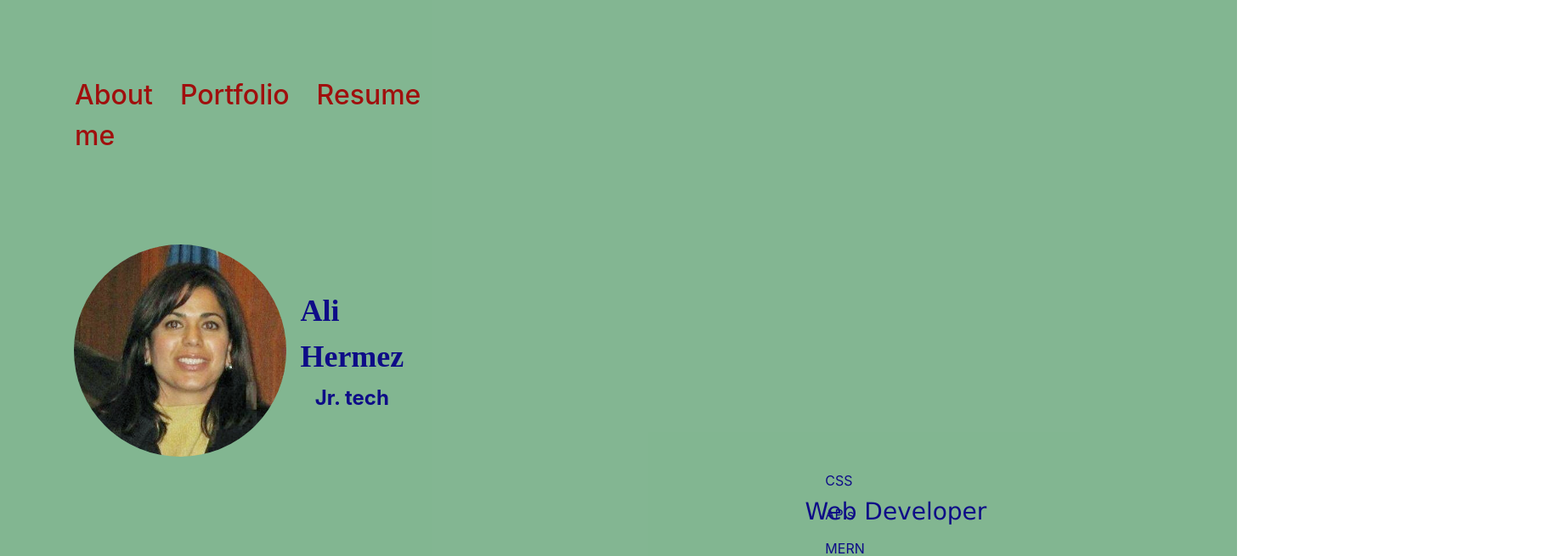
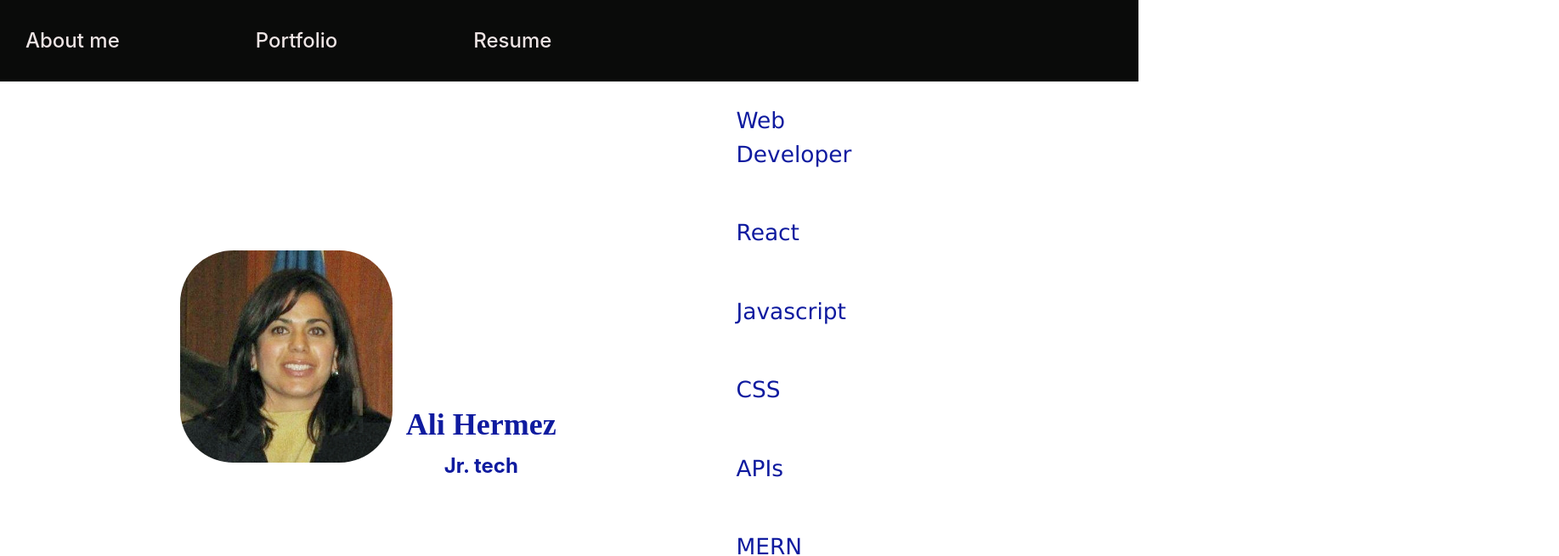
Before and after one commit to ahermez/react-portfolio, a React (Vite) app: page / in a window 1280 px wide. Shown: the top 655 px of the page at 85% size, 1835 px wide, since content can reach past the window. Built offline with nearby package versions, Linux system fonts and the light colour scheme.

Commit message:
main pages changes to design

```diff
--- a/src/components/about/about.css
+++ b/src/components/about/about.css
@@ -1,15 +1,17 @@
 .container {
   display: flex;
   flex-direction: row;
-  justify-content: pace-around;
-  margin-top: 200px;
-  padding-right: 300px;
-  padding-left: 200px;
+  justify-content: space-evenly;
+
+  /* background-image: url('path_to_your_image.jpg');
+  background-size: cover;
+  background-position: center;  */
 }
 .avatar {
-  border-radius: 50%;
+  border-radius: 25%;
   width: 250px;
   height: 250px;
+  margin-top: -200px;
 }
 .avatar-header {
   display: flex;
@@ -17,20 +19,21 @@
   justify-content: center;
   align-items: center;
   position: relative;
-  right: 40em;
+  margin-top: -300px;
 }
 .skills {
   flex-direction: column;
   justify-content: left;
+  display: flex;
   text-align: left;
-  font-size: 1.75em;
+  font-size: 1.65em;
   font-family: Verdana, sans-serif;
-  font-weight: 450;
-  float: left;
+  font-weight: 500;
+  /* float: left; */
   width: 50%;
   position: relative;
-  left: 15em;
-  margin-bottom: 5px;
+  /* left: 25em; */
+  /* margin-bottom: 5px; */
 }
 
 /* Clear floats after the columns */
--- a/src/components/about/index.jsx
+++ b/src/components/about/index.jsx
@@ -12,10 +12,10 @@ const About = () => {
             <span id="jobTitle"> {"Jr. tech"}</span>
           </div>
         </div>
+        <Skills />
       </section>
 
       <Contact />
-      <Skills />
     </div>
   );
 };
@@ -27,8 +27,6 @@ const Skills = () => {
         <p>{"Web Developer"}</p>
         <p>{"React"}</p>
         <p>{"Javascript"}</p>
-        </div>
-<div className="skills-second">
         <p>{"CSS"}</p>
         <p>{"APIs"}</p>
         <p>{"MERN"}</p>
@@ -38,9 +36,6 @@ const Skills = () => {
         <p>{"Node"}</p>
         <p>{"Mongoose"}</p>
         <p>{"MongoDB"}</p>
-        </div>
-
-        <div className="skills-third">
         <p>{"GraphQL"}</p>
         <p>{"Express"}</p>
         <p>{"SQL"}</p>
--- a/src/components/footer/footer.css
+++ b/src/components/footer/footer.css
@@ -2,7 +2,7 @@
     display: flex;
     justify-content: center;
     align-items: center;
-    padding: 2.5rem;
+    padding: 2.0rem;
     background-color: #34313165;
     margin-top: 0px;
     height: 0vh;
--- a/src/components/root/index.jsx
+++ b/src/components/root/index.jsx
@@ -27,16 +27,14 @@ const Root = () => {
             <span>Portfolio</span>
           </Link>
         </li>
-
         <li className="navItem">
           <a className="downloadButton" href={pdf} download>
             Resume
           </a>
         </li>
-        <div>
-          <Outlet />
-        </div>
       </ul>
+
+      <Outlet />
     </span>
   );
 };
--- a/src/components/root/root.css
+++ b/src/components/root/root.css
@@ -4,23 +4,25 @@ header{
     font-size: 4.2em;
     font-weight: 500;
     font-family: inherit;
-    background-color: #2d72e0;
+    background-color: #111503;
     background-color: #f3f5f78e;
     text-align: center;
 }
 
 .navBar {
     display: flex;
-    gap: 2rem;
+    gap: 10rem;
     width: 100%;
-    padding: 5.5rem;
+    padding: 2.5rem;
     margin-top: 0;
-    margin-bottom: 10;
-    background-color: rgba(80, 152, 101, 0.71);
+    margin-bottom: 0;
+    background-color: rgb(10, 11, 10);
+    padding: 30px;
 }
 
 .navItem {
     list-style: none;
+
 
 }
 
@@ -30,6 +32,6 @@ header{
 }
 
 .navLink {
-    color: #a00f0d;
-    font-size: xx-large;
+    color: #ede4e4;
+    font-size: 16x;
 }
--- a/src/index.css
+++ b/src/index.css
@@ -13,15 +13,15 @@
   -moz-osx-font-smoothing: grayscale;
   -webkit-text-size-adjust: 100%;
 }
-
+/* resume label (possibly all labels) */
 a {
   font-weight: 500;
-  color: #a00f0d;
+  color: #ede4e4;
   text-decoration: inherit;
-  font-size: xx-large;
+  font-size: x-large;
 }
 a:hover {
-  color: #535bf2;
+  color: #f253d0;
 }
 
 body {
@@ -44,7 +44,7 @@ button {
   font-family: inherit;
   background-color: #7b0b0b;
   cursor: pointer;
-  transition: border-color 0.25s;
+  /* transition: border-color 0.25s; */
 }
 button:hover {
   border-color: #978e10;
@@ -56,7 +56,7 @@ button:focus-visible {
 
 @media (prefers-color-scheme: light) {
   :root {
-    color: #0e0c87;
+    color: #0f1b9f;
     background-color: #fffffffc;
   }
   a:hover {
```
